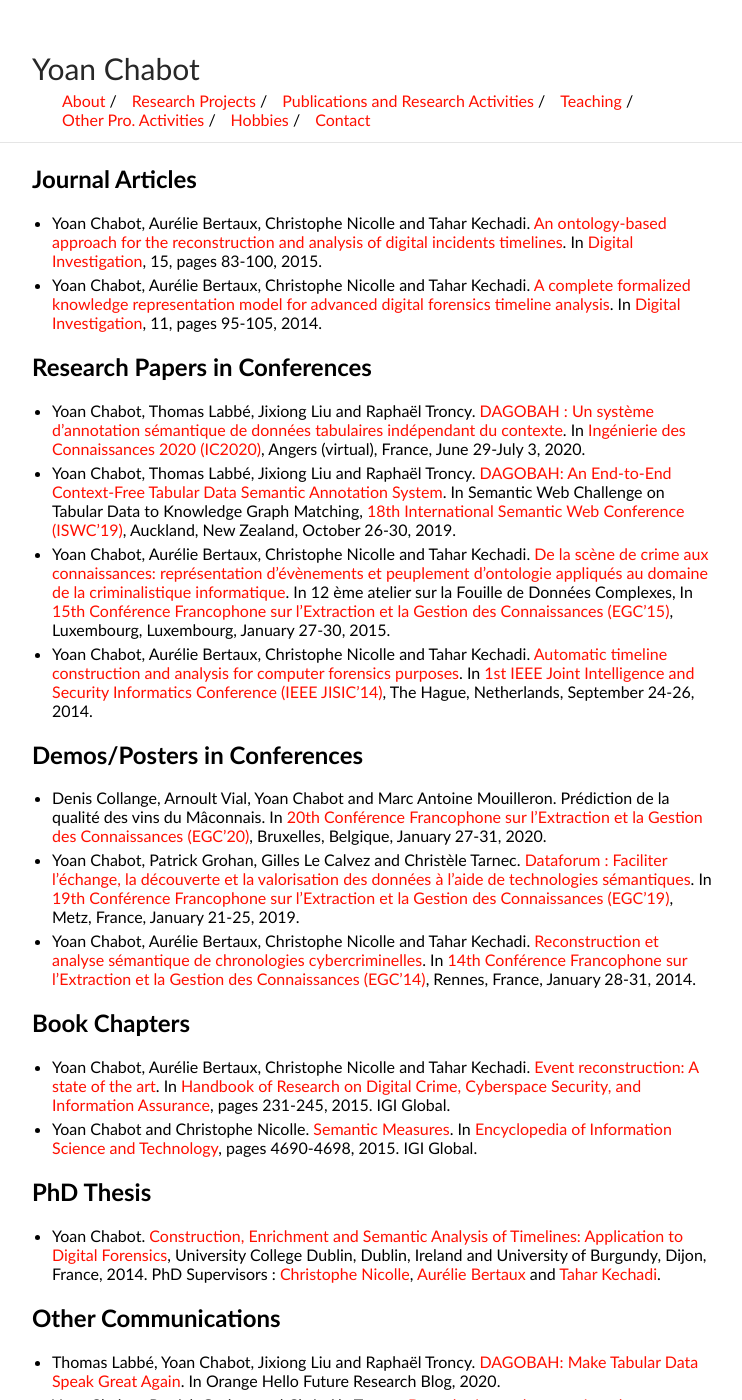
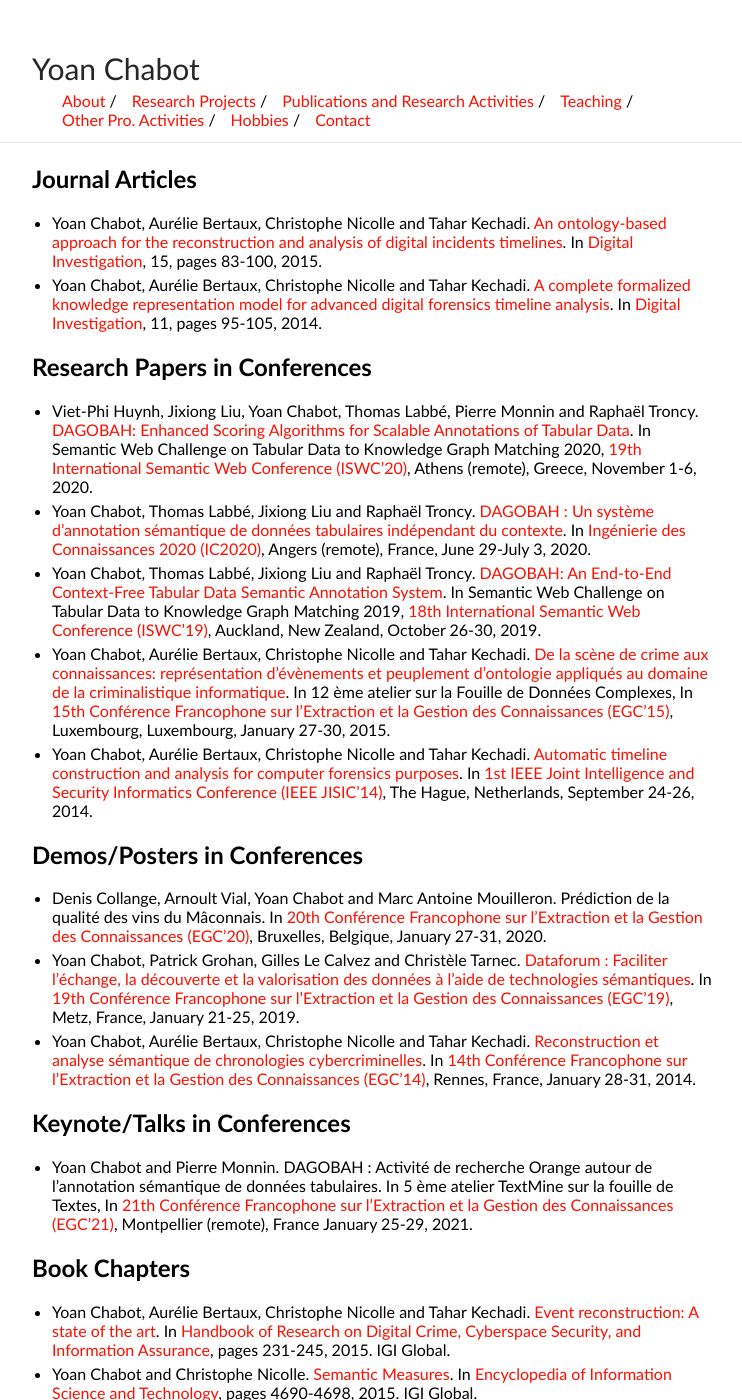
Before and after one commit to yoanchabot/yoanchabot.github.io, a Jekyll site: the page built from publications.md, in a window 1280 px wide and 1400 px high. Shown: the whole window, without its empty margins (258-1000 px from the left). Built offline with Jekyll 4.4.1, drawn with Linux system fonts in a browser that asks for light colours.

Commit message:
Update papers

```diff
--- a/publications.md
+++ b/publications.md
@@ -9,9 +9,9 @@ title: Publications
 * Yoan Chabot, Aurélie Bertaux, Christophe Nicolle and Tahar Kechadi. [A complete formalized knowledge representation model for advanced digital forensics timeline analysis](https://www.sciencedirect.com/science/article/pii/S1742287614000528). In [Digital Investigation](https://www.sciencedirect.com/journal/digital-investigation), 11, pages 95-105, 2014.
 
 ## Research Papers in Conferences
-
-* Yoan Chabot, Thomas Labbé, Jixiong Liu and Raphaël Troncy. [DAGOBAH : Un système d'annotation sémantique de données tabulaires indépendant du contexte](http://pfia2020.fr/wp-content/uploads/2020/06/actes_IC_CH_PFIA2020.pdf). In [Ingénierie des Connaissances 2020 (IC2020)](http://pfia2020.fr/ic-2020/), Angers (virtual), France, June 29-July 3, 2020.
-* Yoan Chabot, Thomas Labbé, Jixiong Liu and Raphaël Troncy. [DAGOBAH: An End-to-End Context-Free Tabular Data Semantic Annotation System](http://ceur-ws.org/Vol-2553/paper6.pdf). In Semantic Web Challenge on Tabular Data to Knowledge Graph Matching, [18th International Semantic Web Conference (ISWC'19)](https://iswc2019.semanticweb.org/), Auckland, New Zealand, October 26-30, 2019.
+* Viet-Phi Huynh, Jixiong Liu, Yoan Chabot, Thomas Labbé, Pierre Monnin and Raphaël Troncy. [DAGOBAH: Enhanced Scoring Algorithms for Scalable Annotations of Tabular Data](http://ceur-ws.org/Vol-2775/paper3.pdf). In Semantic Web Challenge on Tabular Data to Knowledge Graph Matching 2020, [19th International Semantic Web Conference (ISWC'20)](https://iswc2020.semanticweb.org/), Athens (remote), Greece, November 1-6, 2020.
+* Yoan Chabot, Thomas Labbé, Jixiong Liu and Raphaël Troncy. [DAGOBAH : Un système d'annotation sémantique de données tabulaires indépendant du contexte](http://pfia2020.fr/wp-content/uploads/2020/06/actes_IC_CH_PFIA2020.pdf). In [Ingénierie des Connaissances 2020 (IC2020)](http://pfia2020.fr/ic-2020/), Angers (remote), France, June 29-July 3, 2020.
+* Yoan Chabot, Thomas Labbé, Jixiong Liu and Raphaël Troncy. [DAGOBAH: An End-to-End Context-Free Tabular Data Semantic Annotation System](http://ceur-ws.org/Vol-2553/paper6.pdf). In Semantic Web Challenge on Tabular Data to Knowledge Graph Matching 2019, [18th International Semantic Web Conference (ISWC'19)](https://iswc2019.semanticweb.org/), Auckland, New Zealand, October 26-30, 2019.
 * Yoan Chabot, Aurélie Bertaux, Christophe Nicolle and Tahar Kechadi. [De la scène de crime aux connaissances: représentation d’évènements et peuplement d’ontologie appliqués au domaine de la criminalistique informatique](https://www.insight-centre.org/sites/default/files/publications/17.212_de_la_scene_de_crime_aux_connaissances_representation_devenements_et_peuplement_dontologie_appliques_au_domaine_de_la_criminalistique_informatique.pdf). In 12 ème atelier sur la Fouille de Données Complexes, In [15th Conférence Francophone sur l'Extraction et la Gestion des Connaissances (EGC'15)](https://www.egc.asso.fr/publications/actes-egc/actes-conference-egc-2015.html), Luxembourg, Luxembourg, January 27-30, 2015.
 * Yoan Chabot, Aurélie Bertaux, Christophe Nicolle and Tahar Kechadi. [Automatic timeline construction and analysis for computer forensics purposes](https://ieeexplore.ieee.org/document/6975591). In [1st IEEE Joint Intelligence and Security Informatics Conference (IEEE JISIC'14)](http://www.eisic.eu/eisic2014/), The Hague, Netherlands, September 24-26, 2014.
 
@@ -20,6 +20,10 @@ title: Publications
 * Denis Collange, Arnoult Vial, Yoan Chabot and Marc Antoine Mouilleron. Prédiction de la qualité des vins du Mâconnais. In [20th Conférence Francophone sur l'Extraction et la Gestion des Connaissances (EGC'20)](https://egc2020.sciencesconf.org/), Bruxelles, Belgique, January 27-31, 2020.
 * Yoan Chabot, Patrick Grohan, Gilles Le Calvez and Christèle Tarnec. [Dataforum : Faciliter l'échange, la découverte et la valorisation des données à l'aide de technologies sémantiques](https://editions-rnti.fr/?inprocid=1002529). In [19th Conférence Francophone sur l'Extraction et la Gestion des Connaissances (EGC'19)](https://egc2019.sciencesconf.org/), Metz, France, January 21-25, 2019.
 * Yoan Chabot, Aurélie Bertaux, Christophe Nicolle and Tahar Kechadi. [Reconstruction et analyse sémantique de chronologies cybercriminelles](https://editions-rnti.fr/?inprocid=1001969). In [14th Conférence Francophone sur l'Extraction et la Gestion des Connaissances (EGC'14)](http://egc2014.irisa.fr/), Rennes, France, January 28-31, 2014.
+
+## Keynote/Talks in Conferences
+
+* Yoan Chabot and Pierre Monnin. DAGOBAH : Activité de recherche Orange autour de l'annotation sémantique de données tabulaires. In 5 ème atelier TextMine sur la fouille de Textes, In [21th Conférence Francophone sur l'Extraction et la Gestion des Connaissances (EGC'21)](https://egc2021.sciencesconf.org/), Montpellier (remote), France January 25-29, 2021.
 
 ## Book Chapters
 
```
